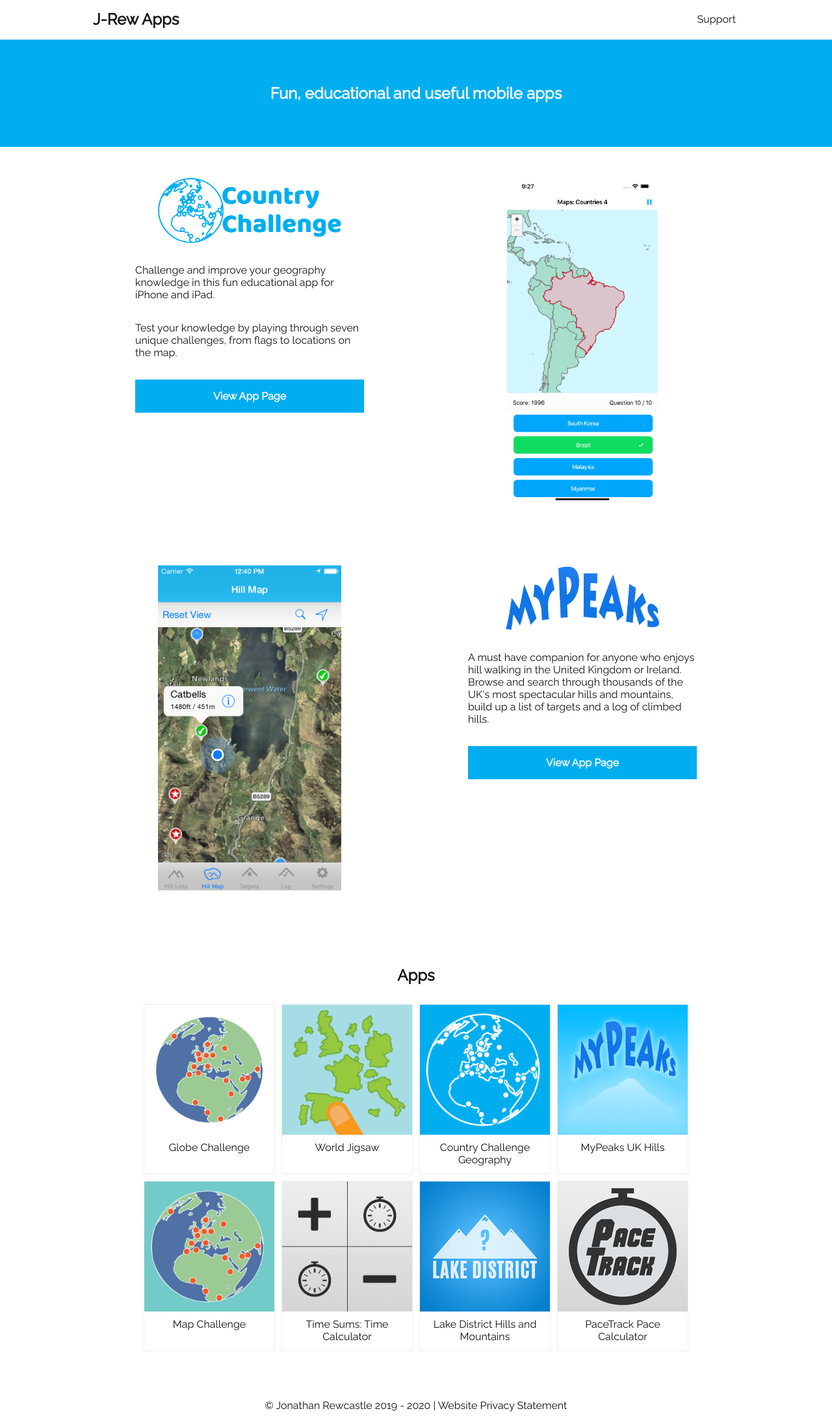
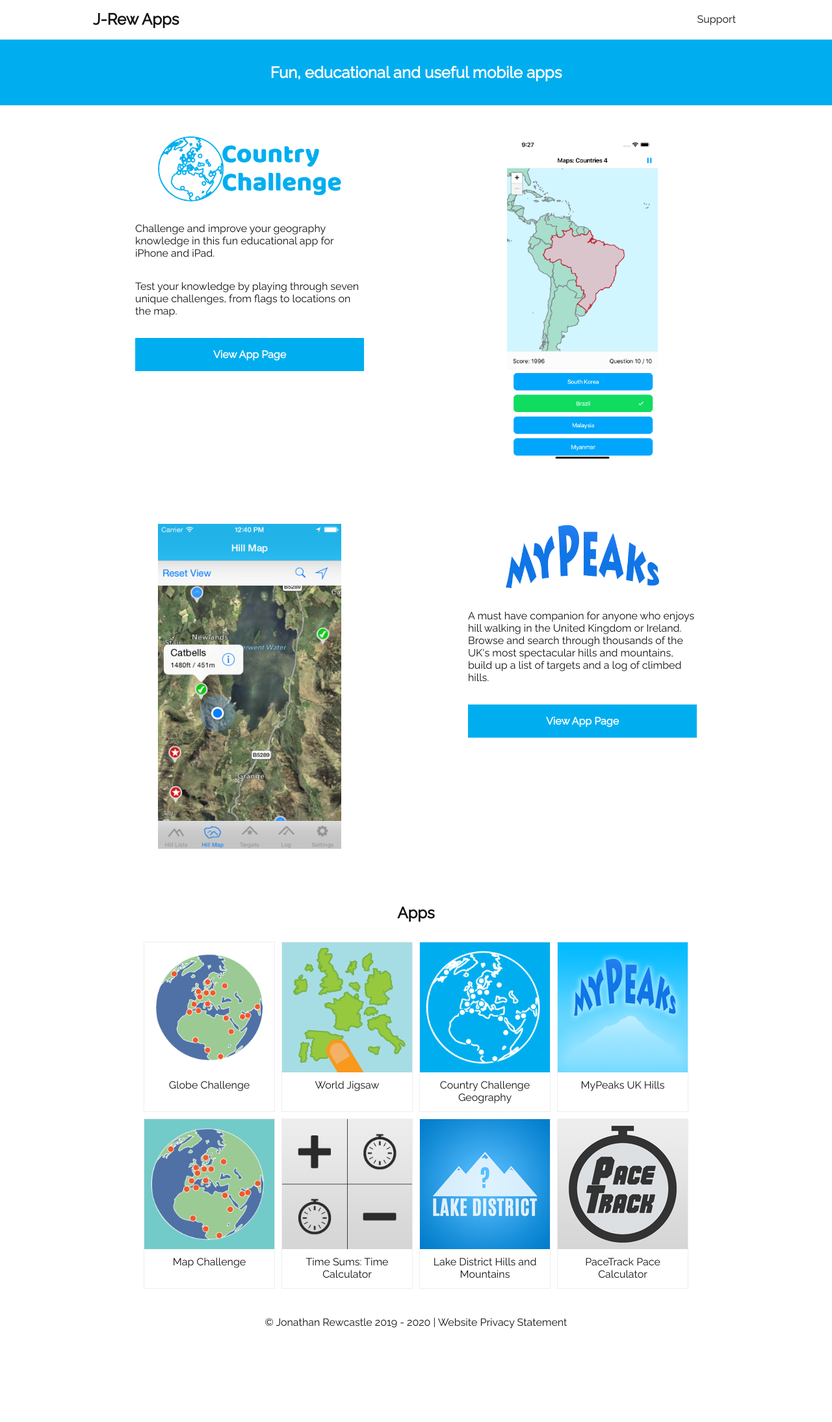
Before and after one commit to jrew-home/apps.jonathanrewcastle.co.uk, a Jekyll site: the page built from index.html, in a window 1280 px wide. Shown: the whole page at 65% size. Built offline with Jekyll 4.4.1, drawn with Linux system fonts in a browser that asks for light colours; after the commit the page ends 2060 px from its top, so only the background shows below that.

Commit message:
Reduce banner padding

```diff
--- a/assets/apps.css
+++ b/assets/apps.css
@@ -104,7 +104,7 @@
 
 .banner {
   text-align: center;
-  padding: 3rem 1rem;
+  padding: 1rem;
   background: #efefef;
   background-size: cover;
   background-position: center center;
```
